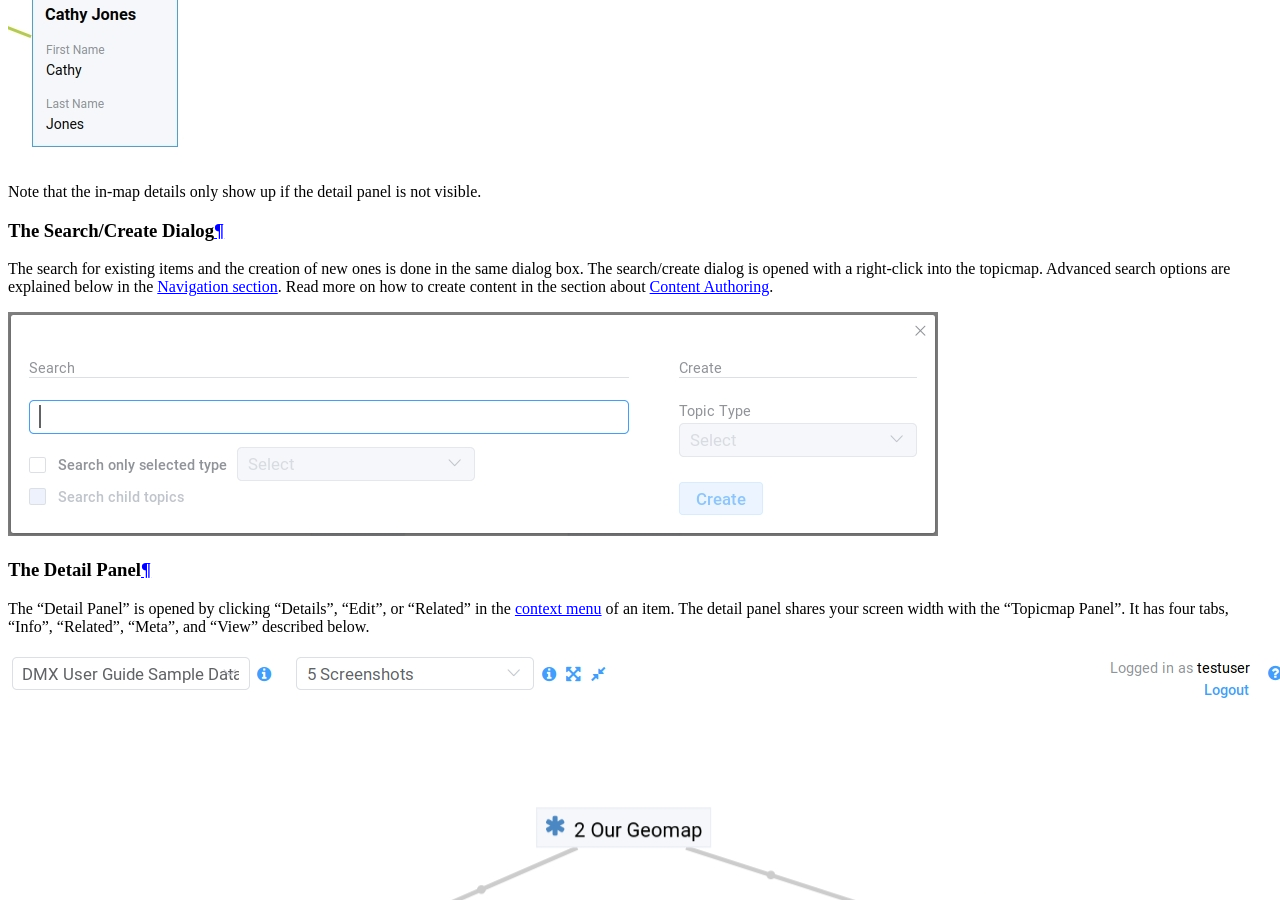
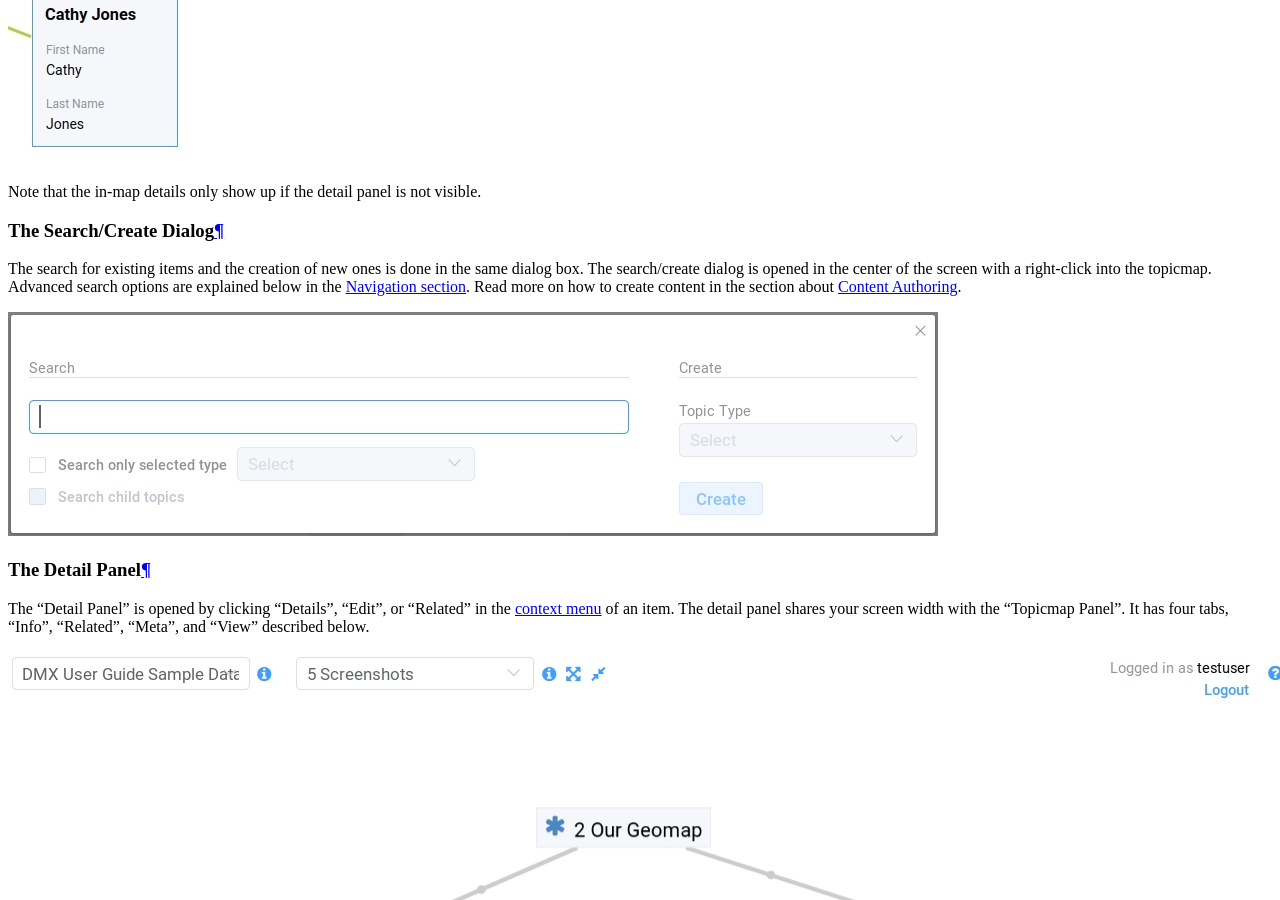
Before and after one commit to dmx-systems/dmx-documentation, a Sphinx documentation site: the page built from docs/user.rst, in a window 1280 px wide and 900 px high, scrolled down 5703 px. Built offline with Sphinx 7.4.7 and the Read the Docs theme 2.0.0, drawn with Linux system fonts in a browser that asks for light colours.

Commit message:
Documented search dialog in viewport, see https://git.dmx.systems/dmx-platform/dmx-platform/issues/325

```diff
--- a/docs/user.rst
+++ b/docs/user.rst
@@ -178,7 +178,7 @@ The Search/Create Dialog
 ========================
 
 The search for existing items and the creation of new ones is done in the same dialog box.
-The search/create dialog is opened with a right-click into the topicmap.
+The search/create dialog is opened in the center of the screen with a right-click into the topicmap.
 Advanced search options are explained below in the :ref:`Navigation section<user-searching-the-database>`.
 Read more on how to create content in the section about :ref:`Content Authoring<user-content-authoring>`.
 
```
